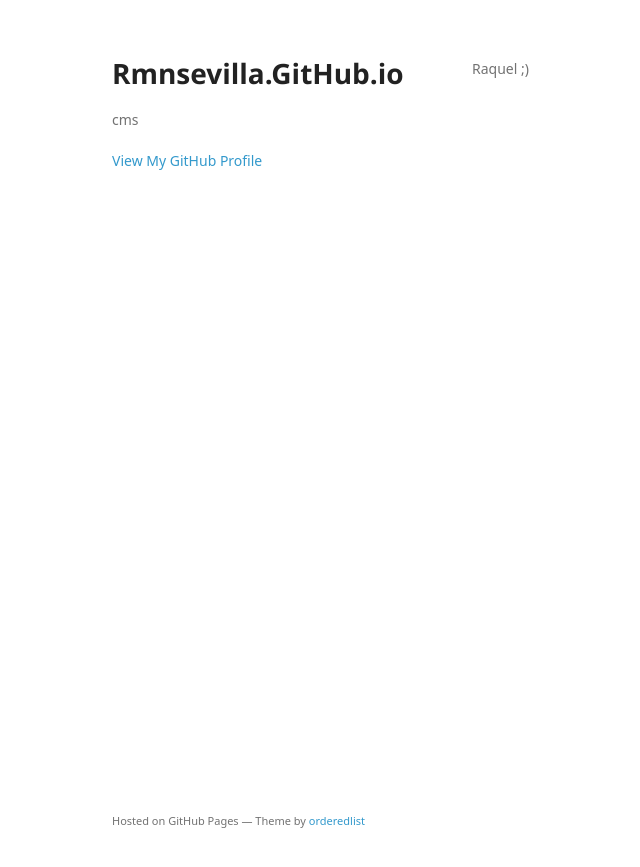
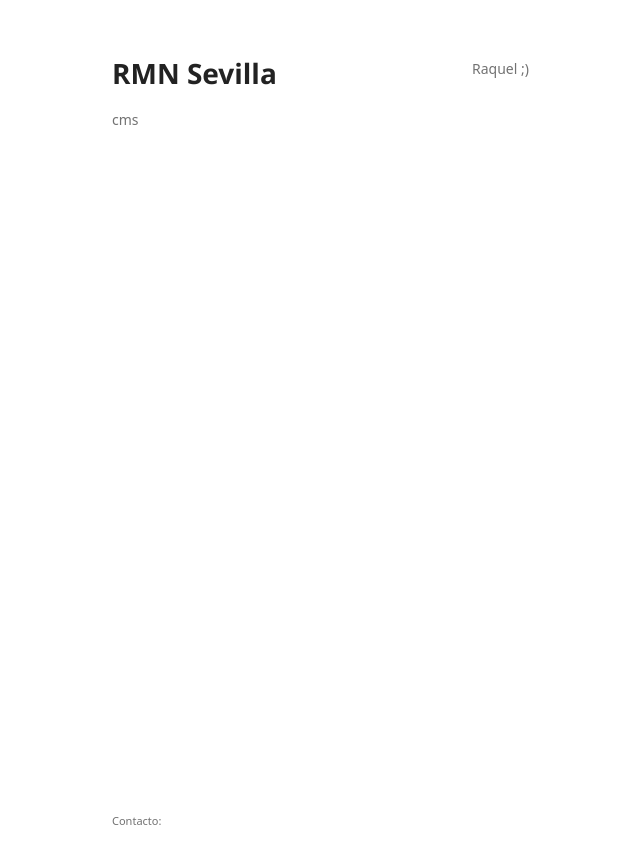
Before and after one commit to rmnsevilla/rmnsevila.github.com, a Jekyll site: the page index.html, which Jekyll copies as it is, in a window 1280 px wide. Shown: the top 867 px of the page, without its empty margins (98-738 px from the left). Built offline with Jekyll 4.4.1, drawn with Linux system fonts in a browser that asks for light colours; some web fonts are replaced.

Commit message:
started custom

```diff
--- a/index.html
+++ b/index.html
@@ -15,18 +15,14 @@
   <body>
     <div class="wrapper">
       <header>
-        <h1>Rmnsevilla.GitHub.io</h1>
+        <h1>RMN Sevilla</h1>
         <p>cms</p>
-
-
-        <p class="view"><a href="https://github.com/rmnsevilla">View My GitHub Profile</a></p>
-
       </header>
       <section>
         <p>Raquel ;)</p>
       </section>
       <footer>
-        <p><small>Hosted on GitHub Pages &mdash; Theme by <a href="https://github.com/orderedlist">orderedlist</a></small></p>
+        <p><small>Contacto: </small></p>
       </footer>
     </div>
     <script src="javascripts/scale.fix.js"></script>
```
